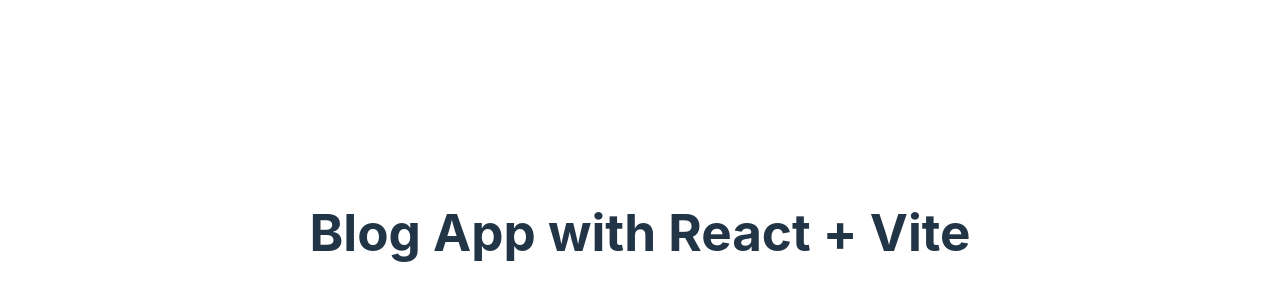
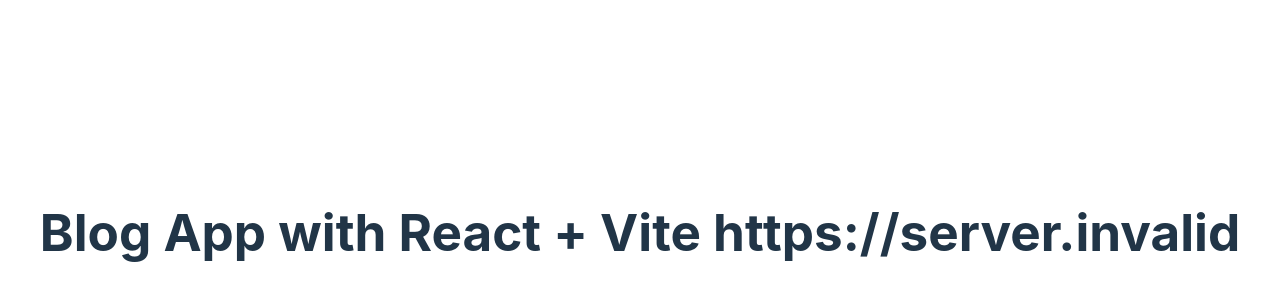
Before and after one commit to abirhasankhan/Blog-App-react, a React (Vite) app: page / in a window 1280 px wide. Shown: the part 168-468 px from the top of the page. Built offline with nearby package versions, Linux system fonts and the light colour scheme; no server answers.

Commit message:
config the .env

```diff
--- a/src/App.jsx
+++ b/src/App.jsx
@@ -1,17 +1,15 @@
 import './App.css'
+import config from './config/config';
 
 function App() {
 
-  const envKey = import.meta.env;
+    const {appwriteUrl, appwriteProjectId, appwriteDatabaseId, appwriteCollectionId, appwriteBucketId} = config;
 
-  console.log(envKey.VITE_APPWRITE_URL);
-
-
-  return (
+    return (
 		<>
-			<h1>Blog App with React + Vite</h1>
+			<h1>Blog App with React + Vite {appwriteUrl}</h1>
 		</>
-  );
+	);
 }
 
 export default App
--- /dev/null
+++ b/src/config/config.js
@@ -0,0 +1,10 @@
+const config = {
+
+    appwriteUrl: String(import.meta.env.VITE_APPWRITE_URL),
+    appwriteProjectId: String(import.meta.env.VITE_APPWRITE_PROJECT_ID),
+    appwriteDatabaseId: String(import.meta.env.VITE_APPWRITE_DATABASE_ID),
+    appwriteCollectionId: String(import.meta.env.VITE_APPWRITE_COLLECTION_ID),
+    appwriteBucketId: String(import.meta.env.VITE_APPWRITE_BUCKET_ID)
+}
+
+export default config
```
